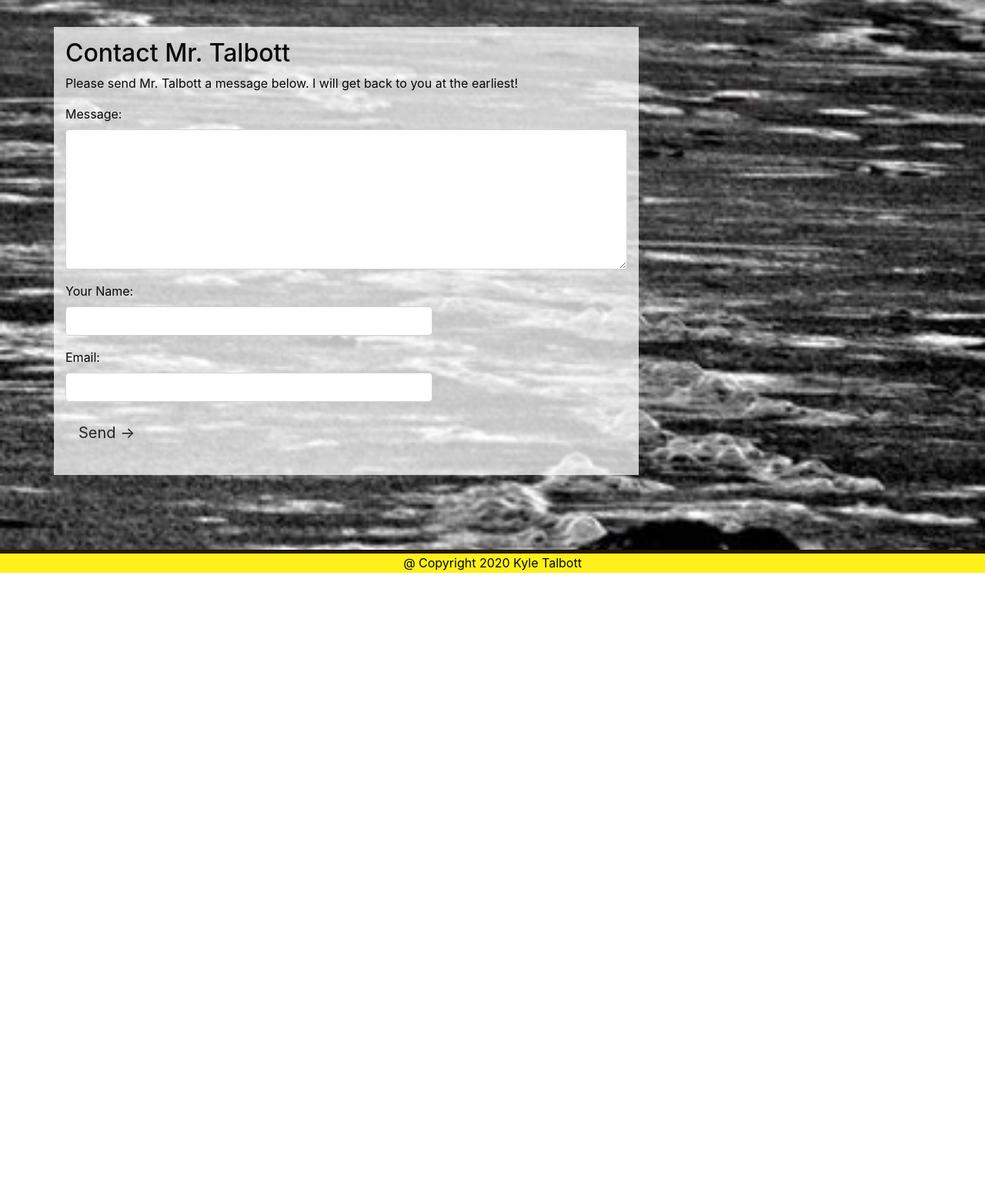
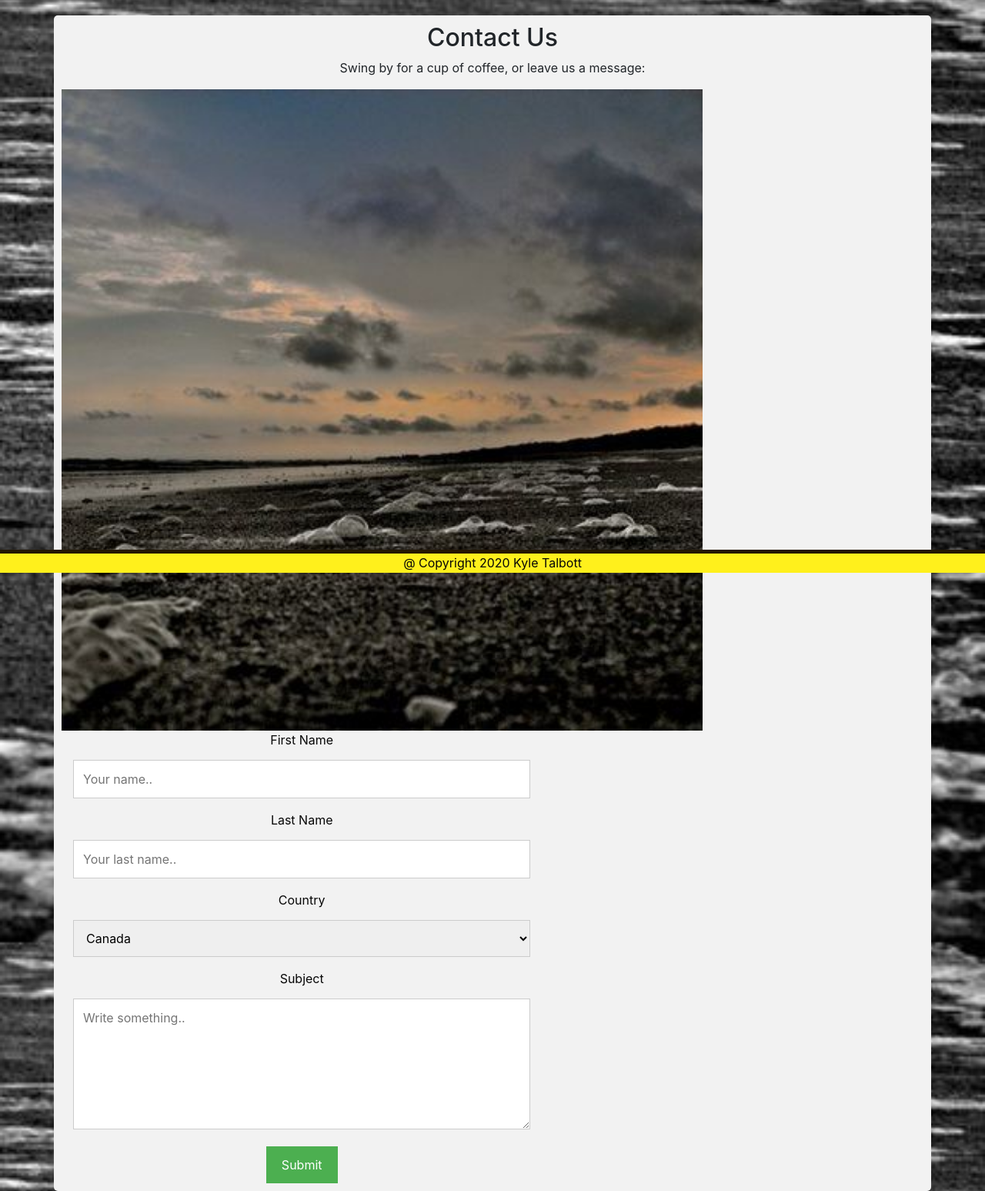
Before and after one commit to spental/Hw2, a PHP site: page /Contact.html in a window 1280 px wide. Shown: the part 56-1603 px from the top of the page at 77% size. Before the commit the page ends 800 px from the top, so only its background shows below. Run offline with PHP 8.4, Linux system fonts and the light colour scheme.

Commit message:
trying links

```diff
--- a/Contact.html
+++ b/Contact.html
@@ -10,6 +10,7 @@
     <script src="https://cdnjs.cloudflare.com/ajax/libs/popper.js/1.16.0/umd/popper.min.js"></script>
     <script src="https://maxcdn.bootstrapcdn.com/bootstrap/4.5.2/js/bootstrap.min.js"></script>
     <link rel="stylesheet" href="stylesheet/style.css">
+
 </head>
 
 <body class="contact-body">
@@ -27,43 +28,34 @@
         </div>
     </nav>
     <div class="container">
-        <div class="row">
-            <div class="col-md-8 col-md-offset-3" id="form_container">
-                <h2>Contact Mr. Talbott</h2>
-                <p> Please send Mr. Talbott a message below. I will get back to you at the earliest! </p>
-                <form role="form" method="post" id="reused_form">
-                    <div class="row">
-                        <div class="col-sm-12 form-group">
-                            <label for="message"> Message:</label>
-                            <textarea class="form-control" type="textarea" name="message" id="message" maxlength="6000"
-                                rows="7"></textarea>
-                        </div>
-                    </div>
-                    <div class="row">
-                        <div class="col-sm-8 form-group">
-                            <label for="name"> Your Name:</label>
-                            <input type="text" class="form-control" id="name" name="name" required>
-                        </div>
-                        <div class="col-sm-8 form-group">
-                            <label for="email"> Email:</label>
-                            <input type="email" class="form-control" id="email" name="email" required>
-                        </div>
-                    </div>
-                    <div class="row">
-                        <div class="col-sm-12 form-group">
-                            <button type="submit" class="btn btn-lg btn-default pull-right">Send &rarr;</button>
-                        </div>
-                    </div>
+        <div style="text-align:center">
+            <div class="col-9" style="width: 100%"></div>
+          <h2>Contact Us</h2>
+          <p>Swing by for a cup of coffee, or leave us a message:</p>
+        </div>
+        <div class="row" style="text-align: center;">
+          <div class="col-9">
+            <img src="./pictures/beach.jpg" style="width:100%">
+            <div class="col-9">
+                <form action="/action_page.php">
+                  <label for="fname">First Name</label>
+                  <input type="text" id="fname" name="firstname" placeholder="Your name..">
+                  <label for="lname">Last Name</label>
+                  <input type="text" id="lname" name="lastname" placeholder="Your last name..">
+                  <label for="country">Country</label>
+                  <select id="country" name="country">
+                    <option value="australia">Canada</option>
+                    <option value="canada">Mexico</option>
+                    <option value="usa">USA</option>
+                  </select>
+                  <label for="subject">Subject</label>
+                  <textarea id="subject" name="subject" placeholder="Write something.." style="height:170px"></textarea>
+                  <input type="submit" value="Submit">
                 </form>
-                <div id="success_message" style="width:100%; height:100%; display:none; ">
-                    <h3>Posted your message successfully!</h3>
-                </div>
-                <div id="error_message" style="width:100%; height:100%; display:none; ">
-                    <h3>Error</h3> Sorry there was an error sending your form.
-                </div>
-            </div>
+          </div>
+          </div>
         </div>
-    </div>
+      </div>
     <footer>
         <div class="footer2">
             <div class="row">
--- a/stylesheet/style.css
+++ b/stylesheet/style.css
@@ -84,3 +84,90 @@
     margin-top: 15px;
     background: rgba(255,255,255,0.75);
 }
+/* added try css */
+
+<div class="container">
+  <div style="text-align:center">
+    <h2>Contact Us</h2>
+    <p>Swing by for a cup of coffee, or leave us a message:</p>
+  </div>
+  <div class="row">
+    <div class="column">
+      <img src="/w3images/map.jpg" style="width:100%">
+    </div>
+    <div class="column">
+      <form action="/action_page.php">
+        <label for="fname">First Name</label>
+        <input type="text" id="fname" name="firstname" placeholder="Your name..">
+        <label for="lname">Last Name</label>
+        <input type="text" id="lname" name="lastname" placeholder="Your last name..">
+        <label for="country">Country</label>
+        <select id="country" name="country">
+          <option value="australia">Australia</option>
+          <option value="canada">Canada</option>
+          <option value="usa">USA</option>
+        </select>
+        <label for="subject">Subject</label>
+        <textarea id="subject" name="subject" placeholder="Write something.." style="height:170px"></textarea>
+        <input type="submit" value="Submit">
+      </form>
+    </div>
+  </div>
+</div>
+Step 2) Add CSS:
+Example
+* {
+  box-sizing: border-box;
+}
+
+/* Style inputs */
+input[type=text], select, textarea {
+  width: 100%;
+  padding: 12px;
+  border: 1px solid #ccc;
+  margin-top: 6px;
+  margin-bottom: 16px;
+  resize: vertical;
+}
+
+input[type=submit] {
+  background-color: #4CAF50;
+  color: white;
+  padding: 12px 20px;
+  border: none;
+  cursor: pointer;
+}
+
+input[type=submit]:hover {
+  background-color: #45a049;
+}
+
+/* Style the container/contact section */
+.container {
+  border-radius: 5px;
+  background-color: #f2f2f2;
+  padding: 10px;
+}
+
+/* Create two columns that float next to eachother */
+.column {
+  float: left;
+  width: 50%;
+  margin-top: 6px;
+  padding: 20px;
+}
+
+/* Clear floats after the columns */
+.row:after {
+  content: "";
+  display: table;
+  clear: both;
+}
+
+/* Responsive layout - when the screen is less than 600px wide, make the two columns stack on top of each other instead of next to each other */
+@media screen and (max-width: 600px) {
+  .column, input[type=submit] {
+    width: 100%;
+    margin-top: 0;
+  }
+}
```
